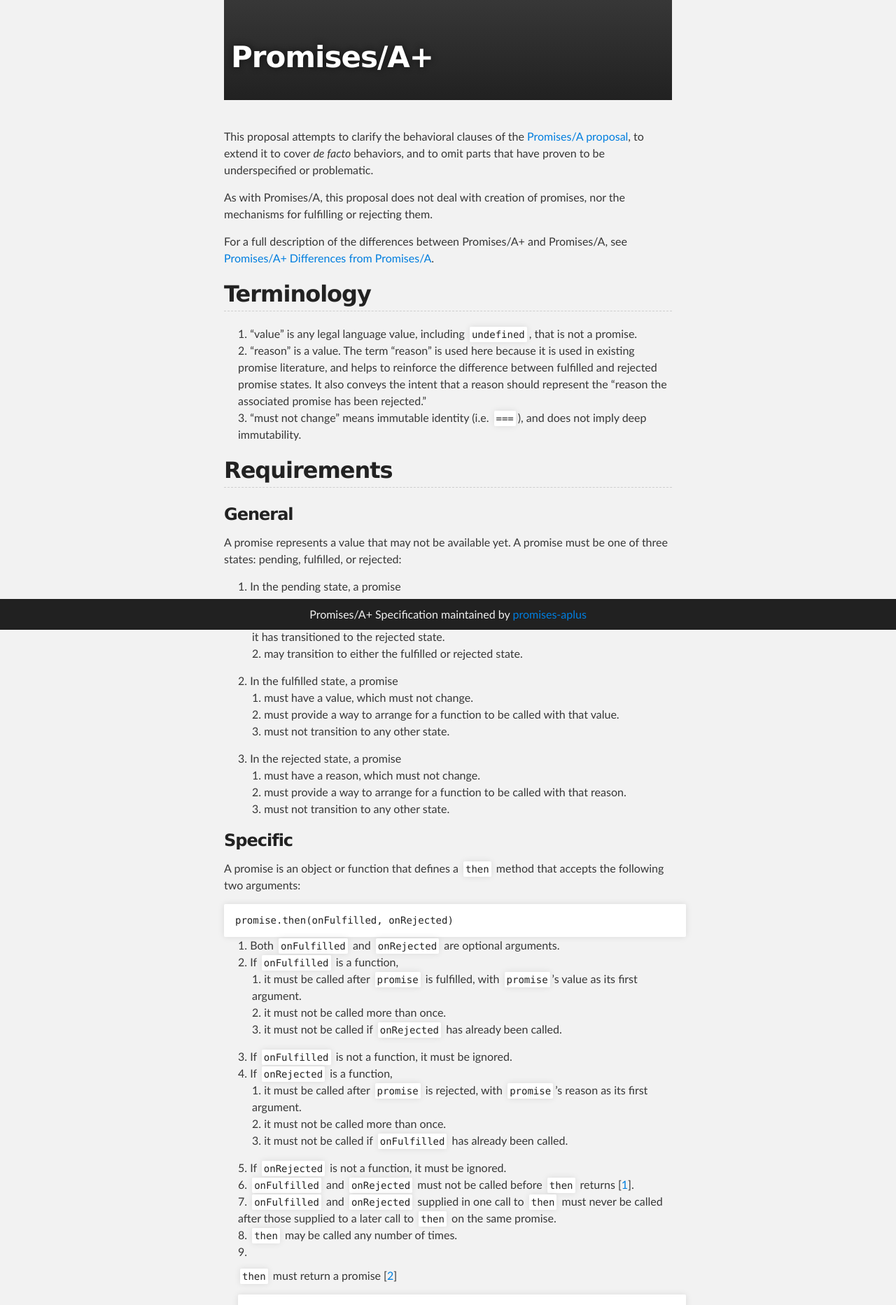
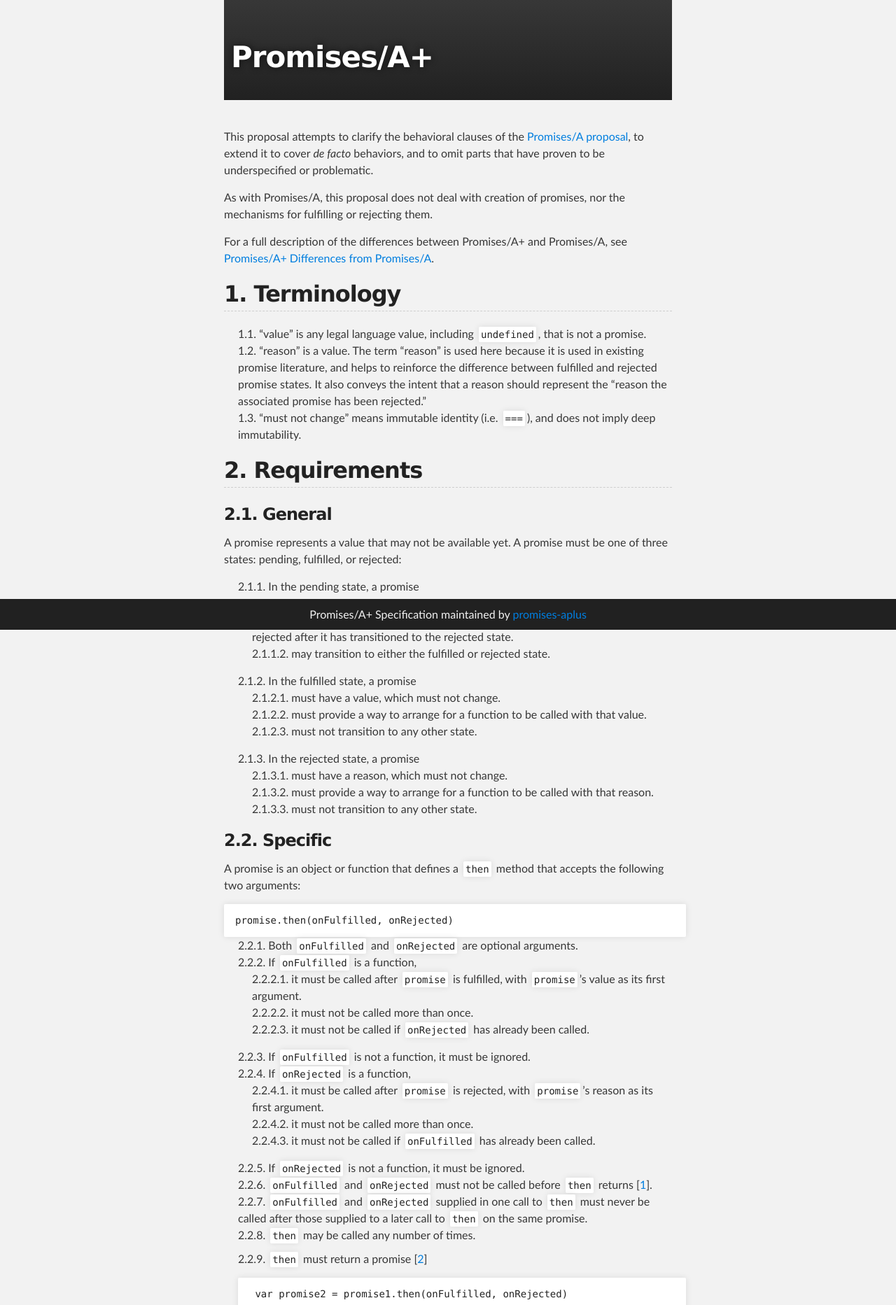
Before and after one commit to promises-aplus/promises-spec, a Jekyll site: the page built from index.md, in a window 1280 px wide. Shown: the top 1865 px of the page at 70% size. Built offline with Jekyll 4.4.1, drawn with Linux system fonts in a browser that asks for light colours.

Commit message:
Add numbering! Closes #12.

```diff
--- a/assets/stylesheet.css
+++ b/assets/stylesheet.css
@@ -321,3 +321,45 @@ Small Device Styles
     font-size: 11px;
   }
 }
+
+/*******************************************************************************
+Numbering!
+*******************************************************************************/
+
+body {
+  counter-reset: h2 h3;
+}
+
+h2 {
+  counter-increment: h2;
+  counter-reset: h3;
+}
+h2::before {
+  content: counter(h2)". ";
+}
+
+h3 {
+  counter-increment: h3;
+}
+h3::before {
+  content: counter(h2)"."counter(h3)". ";
+}
+
+ol {
+  counter-reset: li;
+}
+
+ol li {
+  list-style-type: none;
+  counter-increment: li;
+}
+ol li::before {
+  display: inline;
+  float: left;
+}
+h2 ~ ol li::before, h3 ~ h2 ~ ol li::before {
+  content: counter(h2)"."counters(li, ".")".\A0";
+}
+h3 ~ ol li::before {
+  content: counter(h2)"."counter(h3)"."counters(li, ".")".\A0";
+}
```
